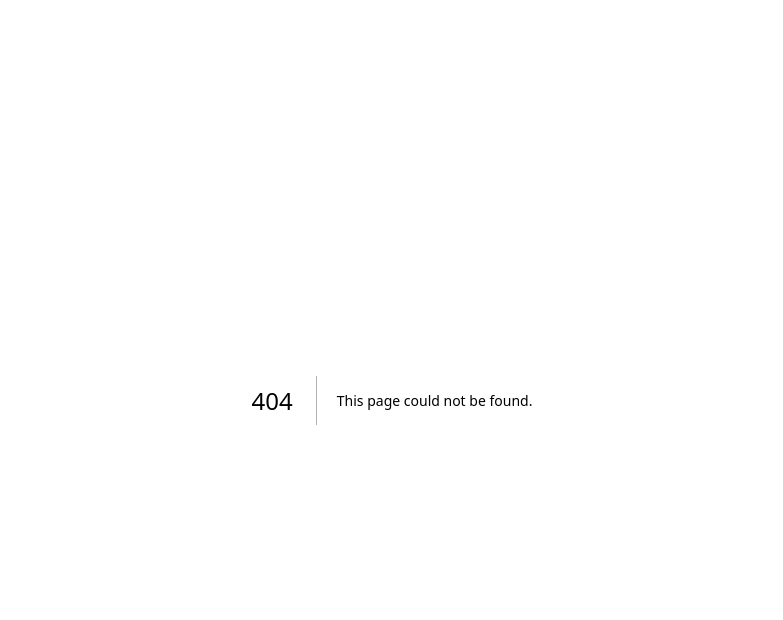
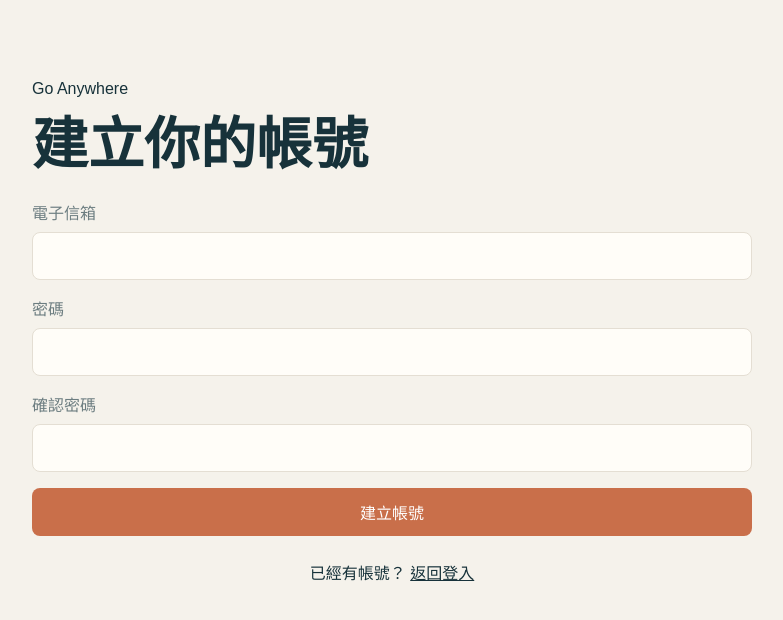
Before and after one commit to gestertim/go-anywhere, a Next.js app: page /signup in a window 1280 px wide. Before the commit this address had no page. Shown: the top 620 px of the page, without its empty margins (248-1031 px from the left). Built offline with nearby package versions, Linux system fonts and the light colour scheme.

Commit message:
feat: add user signup flow

```diff
--- a/app/(auth)/login/page.tsx
+++ b/app/(auth)/login/page.tsx
@@ -1,5 +1,6 @@
 "use client";
 
+import Link from "next/link";
 import { FormEvent, useState } from "react";
 import { createSupabaseBrowserClient } from "@/lib/supabase/browser";
 
@@ -37,13 +38,14 @@ export default function LoginPage() {
       <p>Go Anywhere</p>
       <h1>回到你的旅程</h1>
       <form onSubmit={submit}>
-        <label>電子信箱<input type="email" value={email} onChange={(event) => setEmail(event.target.value)} required /></label>
-        <label>密碼<input type="password" value={password} onChange={(event) => setPassword(event.target.value)} required /></label>
+        <label>電子信箱<input type="email" autoComplete="email" value={email} onChange={(event) => setEmail(event.target.value)} required /></label>
+        <label>密碼<input type="password" autoComplete="current-password" value={password} onChange={(event) => setPassword(event.target.value)} required /></label>
         {error ? <p role="alert">{error}</p> : null}
         <button className="login-submit" type="submit" disabled={pending} aria-busy={pending}>
           {pending ? <><span className="spinner" aria-hidden="true" />登入中…</> : "登入"}
         </button>
       </form>
+      <p className="auth-alternative">還沒有帳號？ <Link href="/signup">建立帳號</Link></p>
     </main>
   );
 }
--- /dev/null
+++ b/app/(auth)/signup/page.tsx
@@ -0,0 +1,75 @@
+"use client";
+
+import Link from "next/link";
+import { FormEvent, useState } from "react";
+import { createSupabaseBrowserClient } from "@/lib/supabase/browser";
+
+const minimumPendingMs = 600;
+
+async function waitForMinimumPending(startedAt: number) {
+  const remainingMs = minimumPendingMs - (performance.now() - startedAt);
+  if (remainingMs > 0) await new Promise((resolve) => setTimeout(resolve, remainingMs));
+}
+
+export default function SignupPage() {
+  const [email, setEmail] = useState("");
+  const [password, setPassword] = useState("");
+  const [confirmPassword, setConfirmPassword] = useState("");
+  const [error, setError] = useState<string | null>(null);
+  const [message, setMessage] = useState<string | null>(null);
+  const [pending, setPending] = useState(false);
+
+  async function submit(event: FormEvent<HTMLFormElement>) {
+    event.preventDefault();
+    if (password !== confirmPassword) {
+      setError("兩次輸入的密碼不一致。");
+      return;
+    }
+
+    const startedAt = performance.now();
+    setPending(true);
+    setError(null);
+    setMessage(null);
+
+    try {
+      const supabase = createSupabaseBrowserClient();
+      const result = await supabase.auth.signUp({
+        email,
+        password,
+        options: { emailRedirectTo: `${window.location.origin}/callback` },
+      });
+      await waitForMinimumPending(startedAt);
+
+      if (result.error) {
+        setError("註冊失敗，請確認電子信箱與密碼後再試。");
+      } else if (result.data.session) {
+        window.location.assign("/explore");
+      } else {
+        setMessage("註冊成功，請前往信箱完成驗證後再登入。");
+      }
+    } catch {
+      await waitForMinimumPending(startedAt);
+      setError("註冊失敗，請稍後再試。");
+    } finally {
+      setPending(false);
+    }
+  }
+
+  return (
+    <main>
+      <p>Go Anywhere</p>
+      <h1>建立你的帳號</h1>
+      <form onSubmit={submit}>
+        <label>電子信箱<input type="email" autoComplete="email" value={email} onChange={(event) => setEmail(event.target.value)} required /></label>
+        <label>密碼<input type="password" autoComplete="new-password" minLength={8} value={password} onChange={(event) => setPassword(event.target.value)} required /></label>
+        <label>確認密碼<input type="password" autoComplete="new-password" minLength={8} value={confirmPassword} onChange={(event) => setConfirmPassword(event.target.value)} required /></label>
+        {error ? <p role="alert">{error}</p> : null}
+        {message ? <p role="status">{message}</p> : null}
+        <button className="login-submit" type="submit" disabled={pending} aria-busy={pending}>
+          {pending ? <><span className="spinner" aria-hidden="true" />註冊中…</> : "建立帳號"}
+        </button>
+      </form>
+      <p className="auth-alternative">已經有帳號？ <Link href="/login">返回登入</Link></p>
+    </main>
+  );
+}
--- a/app/globals.css
+++ b/app/globals.css
@@ -68,6 +68,7 @@ button:disabled { cursor: wait; opacity: 0.8; }
 }
 @keyframes spin { to { transform: rotate(360deg); } }
 @media (prefers-reduced-motion: reduce) { .spinner { animation-duration: 1.4s; } }
+.auth-alternative { margin-top: 24px; text-align: center; }
 a { color: var(--ink); }
 article {
   margin: 12px 0;
```
